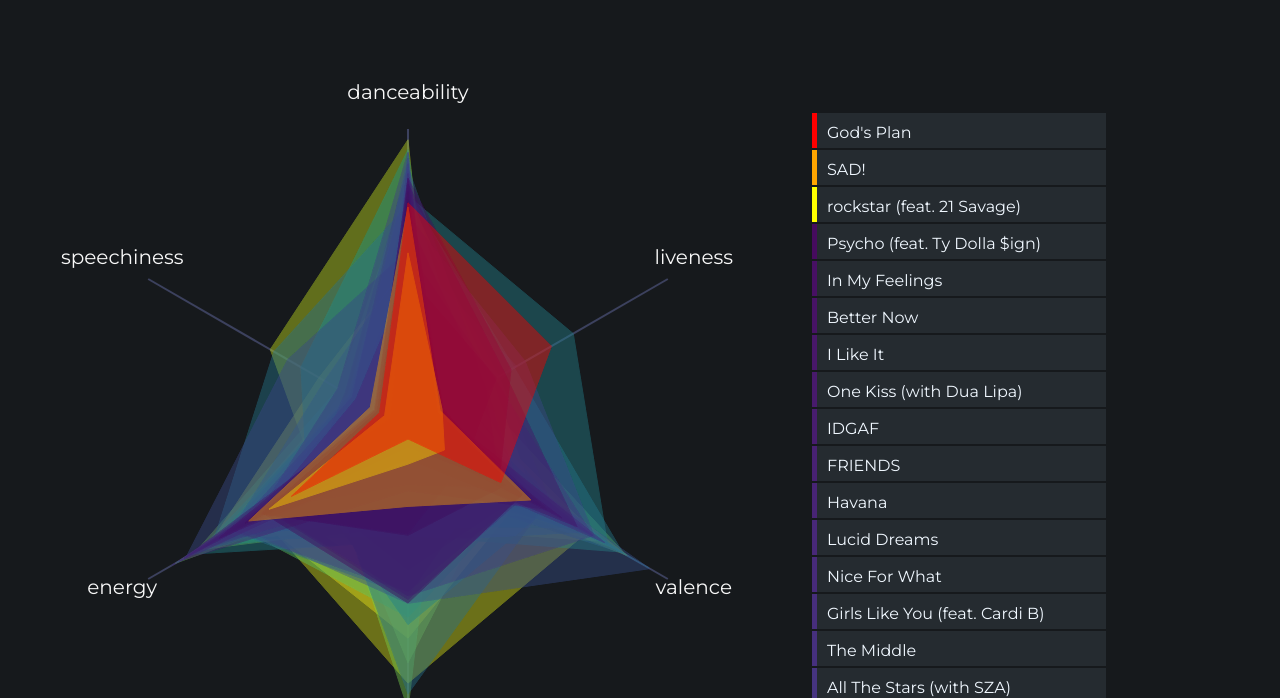
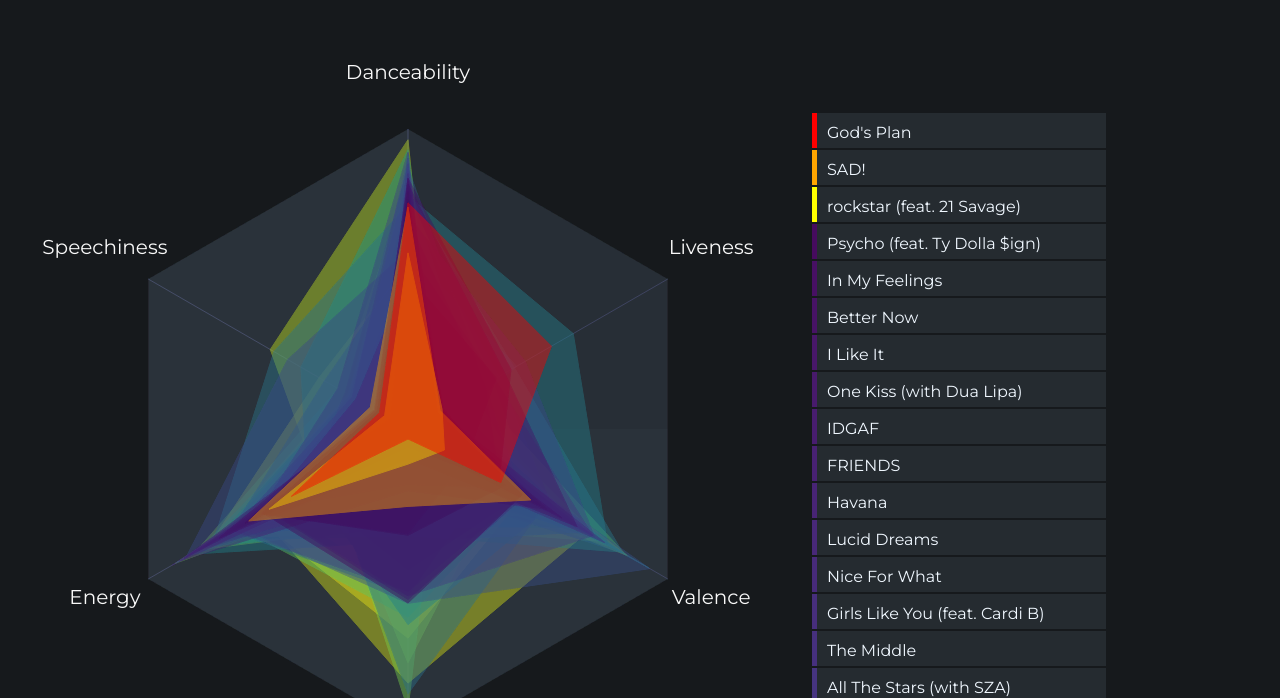
Before and after one commit to mlelien/spotify-visualization, a plain HTML site: page index.html in a window 1280 px wide. Shown: the part 102-800 px from the top of the page. Drawn offline with nearby package versions, Linux system fonts and the light colour scheme.

Commit message:
99% finish

```diff
--- a/index.html
+++ b/index.html
@@ -9,6 +9,12 @@
             body {
                 background-color: #16191c;
             }
+            .label {
+                text-transform: capitalize;
+            }
+            /* .area {
+                fill-opacity: 0.3;
+            } */
             #title {
                 margin-top: 50px;
                 color: #F8F8F8;
@@ -35,6 +41,7 @@
             }
             #list li {
                 background-color: rgba(100, 116, 128, 0.2);
+                /* background-color: rgba(30, 215, 96, 0.1); */
                 padding-top: 5px;
                 padding-left: 10px;
                 margin-bottom: 2px;
@@ -87,9 +94,9 @@
                 const xc = width/2;
                 const yc = height/2;
                 const r = 300;
-                const textPadding = 30;
+                const textPadding = 50;
                 // const lineScale = d3.scaleOrdinal(d3.schemeCategory10).domain([0, category.length]);
-                const axisWidth = 2;
+                const axisWidth = 1;
                 const lineColor = "#3c415e";
                 const lableColor = "#3c415e";
 
@@ -129,7 +136,38 @@
                     .attr("class", "line")
                     .style("stroke", lineColor)
                     .style("stroke-width", axisWidth)
+                    // .style("fill", "white")
                     // .attr("opacity", 0.5)
+                axis.append("line")
+                    .attr("x1", function(d,i) {
+                        return xc - r*Math.sin(i*2*Math.PI/level);
+                    })
+                    .attr("y1", function(d,i) {
+                        return yc - r*Math.cos(i*2*Math.PI/level);
+                    })
+                    .attr("x2", function(d,i) {
+                        return xc - r*Math.sin((i+1)*2*Math.PI/level);
+                    })
+                    .attr("y2", function(d,i) {
+                        return yc - r*Math.cos((i+1)*2*Math.PI/level);
+                    })
+                    .style("stroke", lineColor)
+                    .style("stroke-width", 0)
+                    // .style("fill", "white")
+                var area = d3.area()
+                    .x(function(d,i) {
+                        return xc - r*Math.sin(i*2*Math.PI/level);
+                    })
+                    .y0(yc)
+                    .y1(function(d,i) {
+                        return yc - r*Math.cos(i*2*Math.PI/level);
+                    })
+                axis.append("path")
+                    .attr("d", area)
+                    // .attr("class", "area")
+                    .style("fill", "rgba(100, 116, 128, 0.05    )")
+
+
                 axis.append("g")
                     .append("text")
                     .attr("x", function(d,i) {
@@ -209,22 +247,19 @@
                         // .style("text-decoration", radarScale(i))
                         .on("mouseover", function() {
                             // svg.select("#polygon"+i).style = "opacity: 0.1;"
-                            console.log(svg.select("#polygon"+i).style);
+                            console.log(svg.select(".polygon"+i));
 
-                            // svg.selectAll("polygon").each(function() {
-                            //     let polygon = d3.select(this);
-                            //     console.log(polygon.id);
-                            //     // console.log(this[0]);
+                            // svg.select(".polygon"+i).style("opacity", 1);
+                            svg.selectAll("polygon").each(function() {
+                                let polygon = d3.select(this);
+                                // console.log(polygon.id);
+                                // console.log(this[0]);
 
-                            //     if (polygon.id == i) {
-                            //         polygon.attr("opacity", 1);
-                            //     }
-                            //     else {
-                            //         polygon.attr("opacity", 0.01);
-                            //     }
+                                polygon.attr("opacity", 1);
 
 
-                            // })
+
+                            })
                         })
                 });
                 // console.log(radarScale(500));
```
